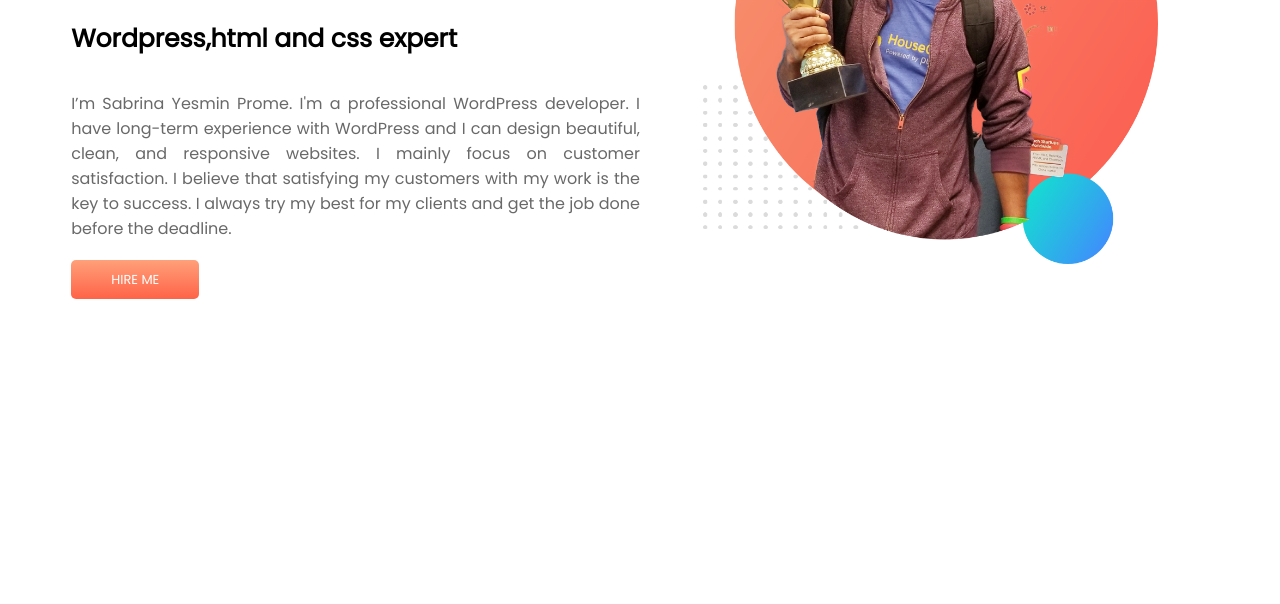
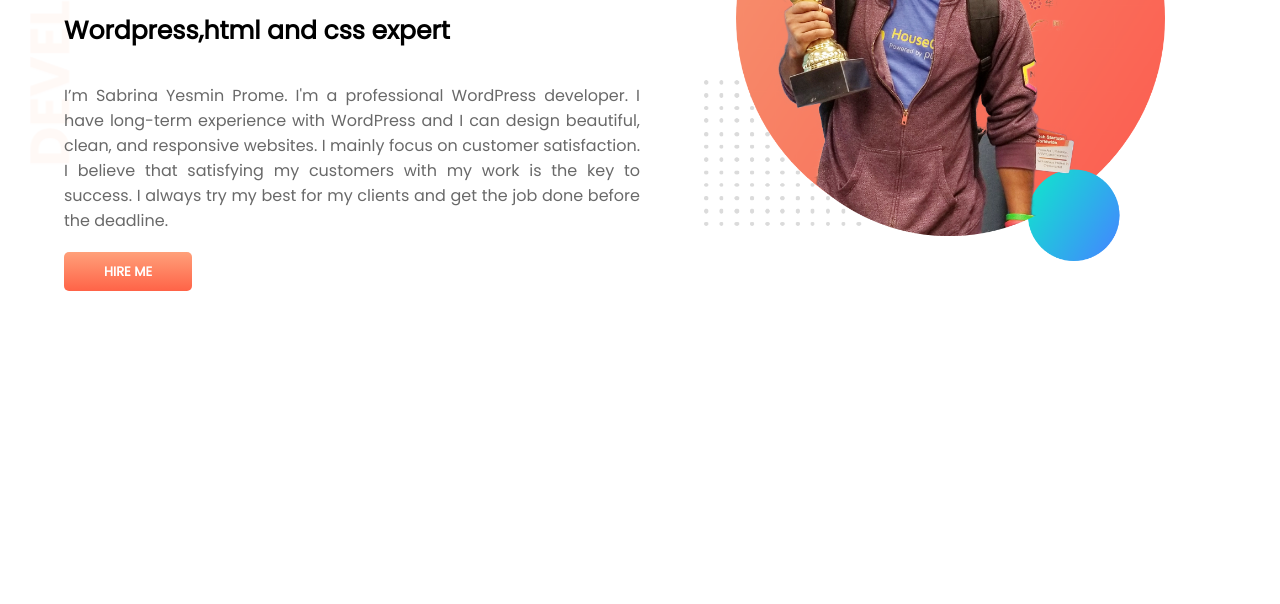
Before and after one commit to sabrababra/developer-protfolio, a plain HTML site: page index.html in a window 1280 px wide. Shown: the part 196-800 px from the top of the page. Drawn offline with Linux system fonts and the light colour scheme.

Commit message:
first part done

```diff
--- a/index.html
+++ b/index.html
@@ -11,7 +11,7 @@
     <link rel="stylesheet" href="style.css">
 </head>
 <body>
-    <section>
+    <section class="for-banner">
         <div class="for-half">
             <h1>Welcome To</h1>
             <h1> <span id="f-part">Prome Website</span> World</h1>
--- a/style.css
+++ b/style.css
@@ -1,6 +1,7 @@
 body{
     font-family: 'Poppins', sans-serif;
     font-size: 25px;
+    margin: 0;
 }
 .Paragraph-font{
     font-size: 16px;
@@ -27,8 +28,13 @@ section{
     background-image: linear-gradient( lightsalmon, tomato);
    /* background-color: orange;*/
     padding: 10px 40px;
-    font-weight: 400;
+    font-weight: 700;
     color: white;
     border-radius: 5px;
 
 }
+.for-banner{
+    background-image: url(images/top-banner.png);
+    background-repeat: no-repeat;
+
+}
```
